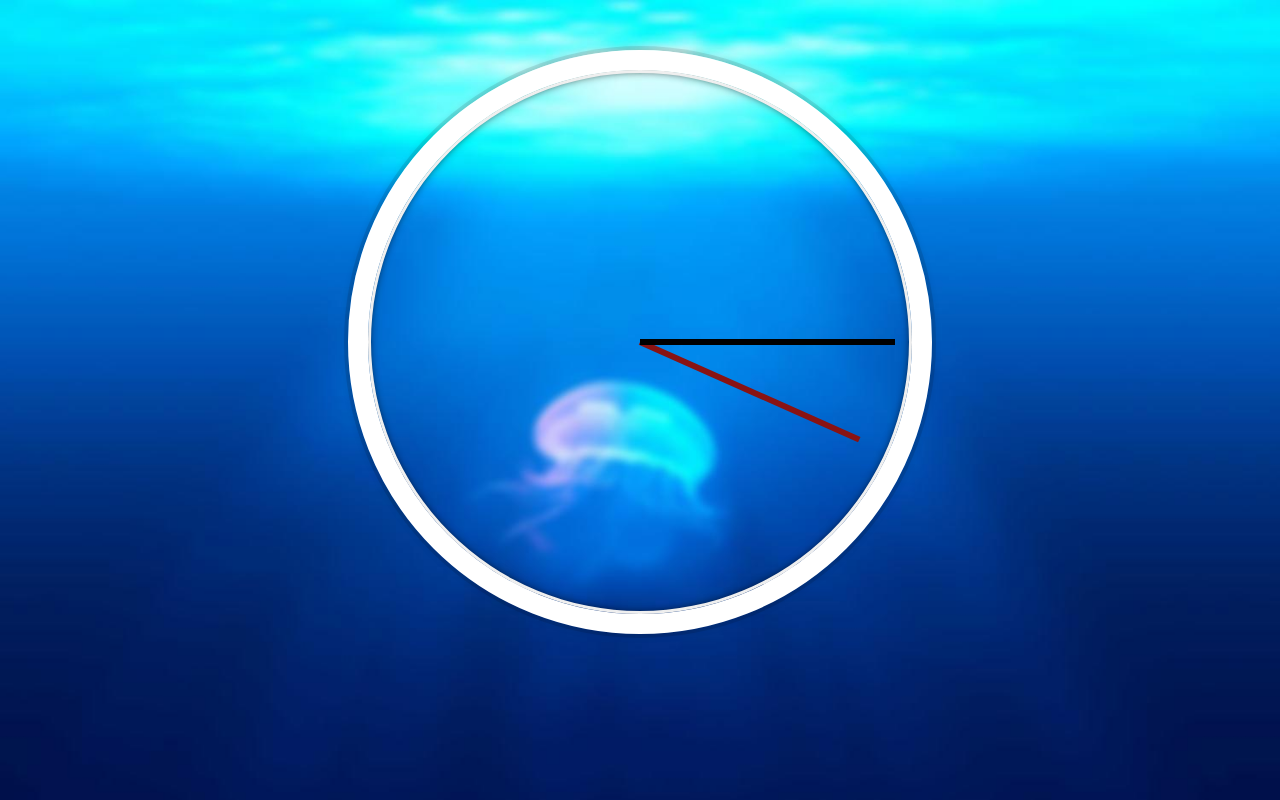
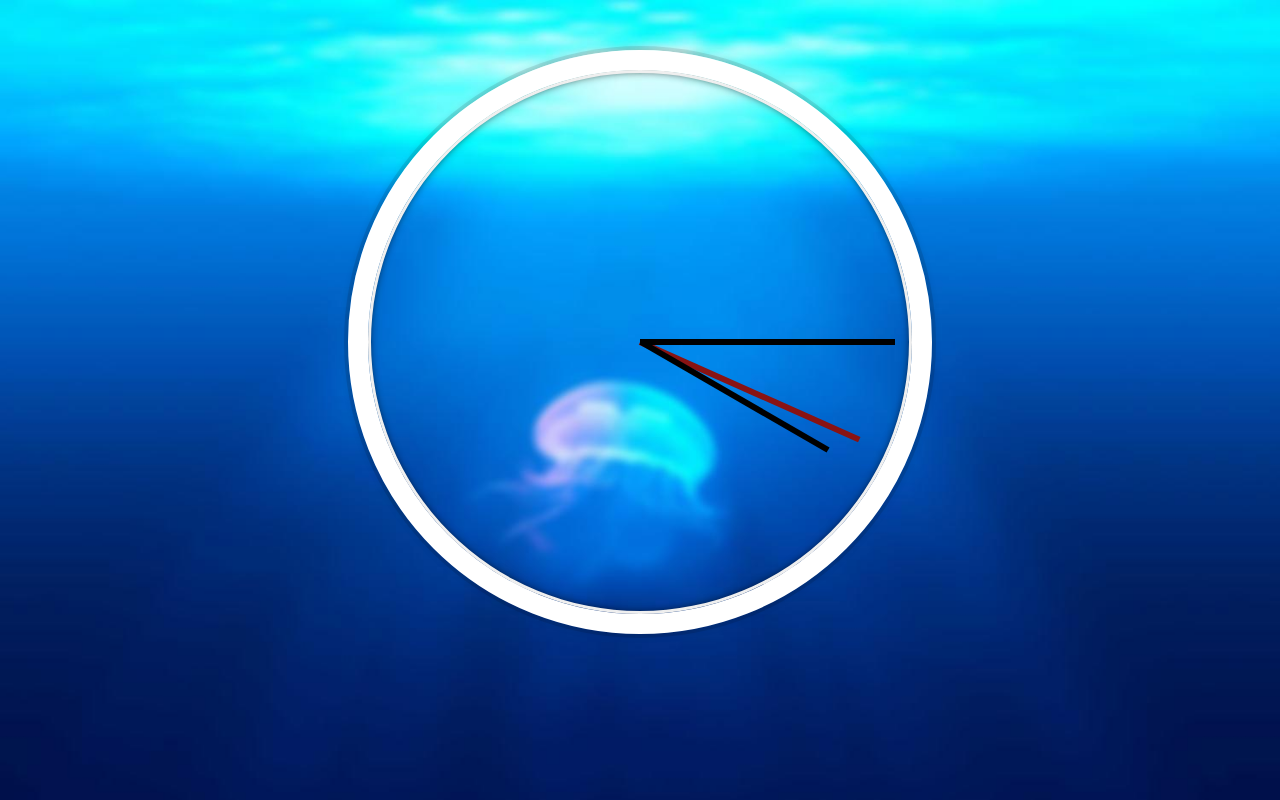
Before and after one commit to fargelus/30-days-of-vue, a Vue app in the folder clock/: page / in a window 1280 px wide. Built offline with nearby package versions, Linux system fonts and the light colour scheme.

Commit message:
Hour hand added

```diff
--- a/clock/src/components/AnalogClock.vue
+++ b/clock/src/components/AnalogClock.vue
@@ -4,13 +4,19 @@
       <clock-hand
         class="second"
         :offset-degrees="90"
-        :time-value="seconds"
+        :degree-value="secondsDegrees"
       ></clock-hand>
       <clock-hand
         class="minute"
         :offset-degrees="90"
-        :time-value="minutes"
+        :degree-value="minutesDegrees"
       ></clock-hand>
+      <clock-hand
+        class="hour"
+        :offset-degrees="90"
+        :degree-value="hoursDegrees"
+      >
+      </clock-hand>
     </div>
   </div>
 </template>
@@ -28,7 +34,22 @@ export default {
     return {
       seconds: this.getCurrentSeconds(),
       minutes: this.getCurrentMinutes(),
+      hours: this.getCurrentHours(),
     };
+  },
+
+  computed: {
+    hoursDegrees() {
+      return this.hours * 30;
+    },
+
+    minutesDegrees() {
+      return this.minutes * 6;
+    },
+
+    secondsDegrees() {
+      return this.seconds * 6;
+    },
   },
 
   methods: {
@@ -39,6 +60,10 @@ export default {
     getCurrentMinutes() {
       return new Date().getMinutes();
     },
+
+    getCurrentHours() {
+      return new Date().getHours();
+    },
   },
 
   mounted() {
@@ -47,6 +72,10 @@ export default {
 
       if (this.seconds === 0) {
         this.minutes = this.getCurrentMinutes();
+      }
+
+      if (this.minutes === 0) {
+        this.hours = this.getCurrentHours();
       }
     }, 1000);
   },
--- a/clock/src/components/ClockHand.vue
+++ b/clock/src/components/ClockHand.vue
@@ -1,12 +1,15 @@
 <template>
-  <div class="hand" :class="{ second: isSecond, minute: isMinute }"></div>
+  <div
+    class="hand"
+    :class="{ second: isSecond, minute: isMinute, hour: isHour }"
+  ></div>
 </template>
 
 <script>
 export default {
   name: "ClockHand",
   props: {
-    timeValue: Number,
+    degreeValue: Number,
     offsetDegrees: Number,
     class: String,
   },
@@ -16,13 +19,14 @@ export default {
       initialRotate: this.$props.offsetDegrees,
       isSecond: this.$props.class === "second",
       isMinute: this.$props.class === "minute",
+      isHour: this.$props.class === "hour",
       secondColor: "#891313",
     };
   },
 
   computed: {
     rotateValue() {
-      return this.initialRotate + this.$props.timeValue * 6;
+      return this.initialRotate + this.$props.degreeValue;
     },
 
     rotateProperty() {
@@ -51,4 +55,9 @@ export default {
   left: -15px;
   width: calc(50% + 15px);
 }
+
+.hand.hour {
+  width: 45%;
+  left: 25px;
+}
 </style>
```
